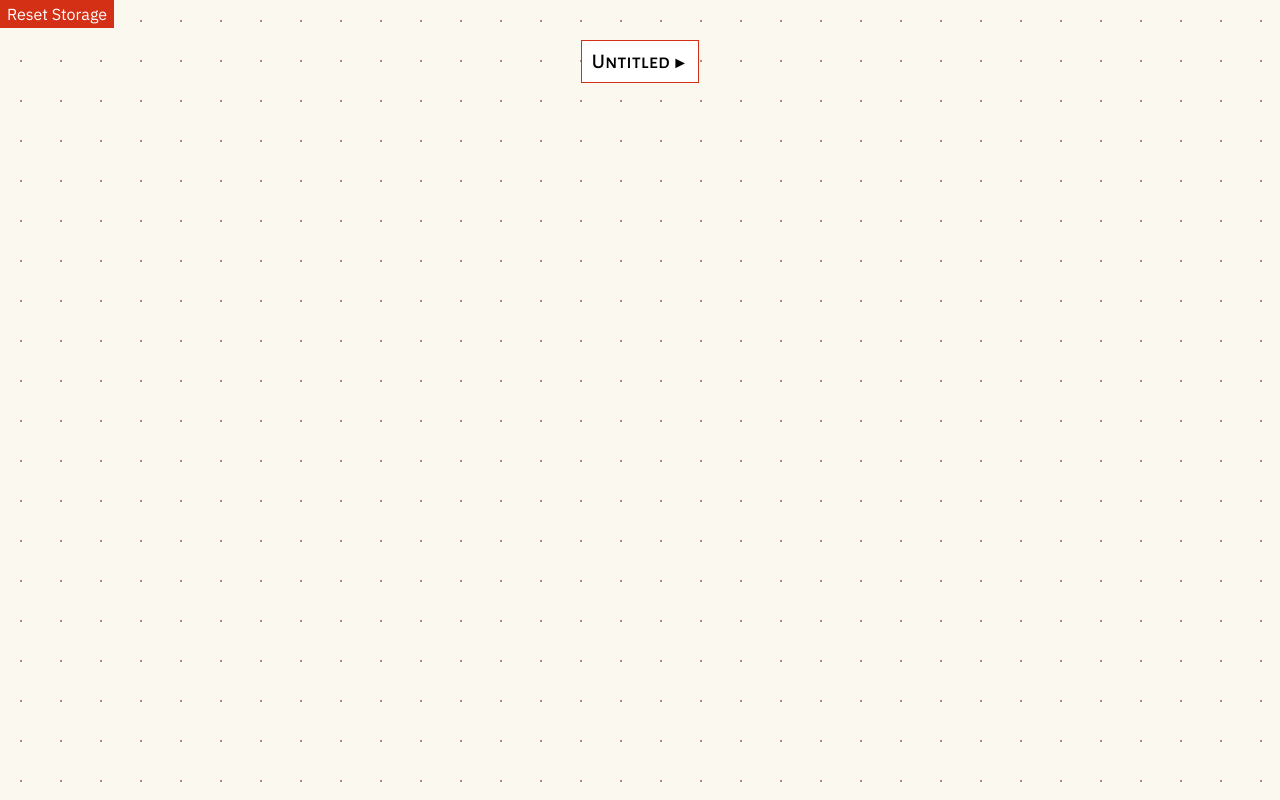
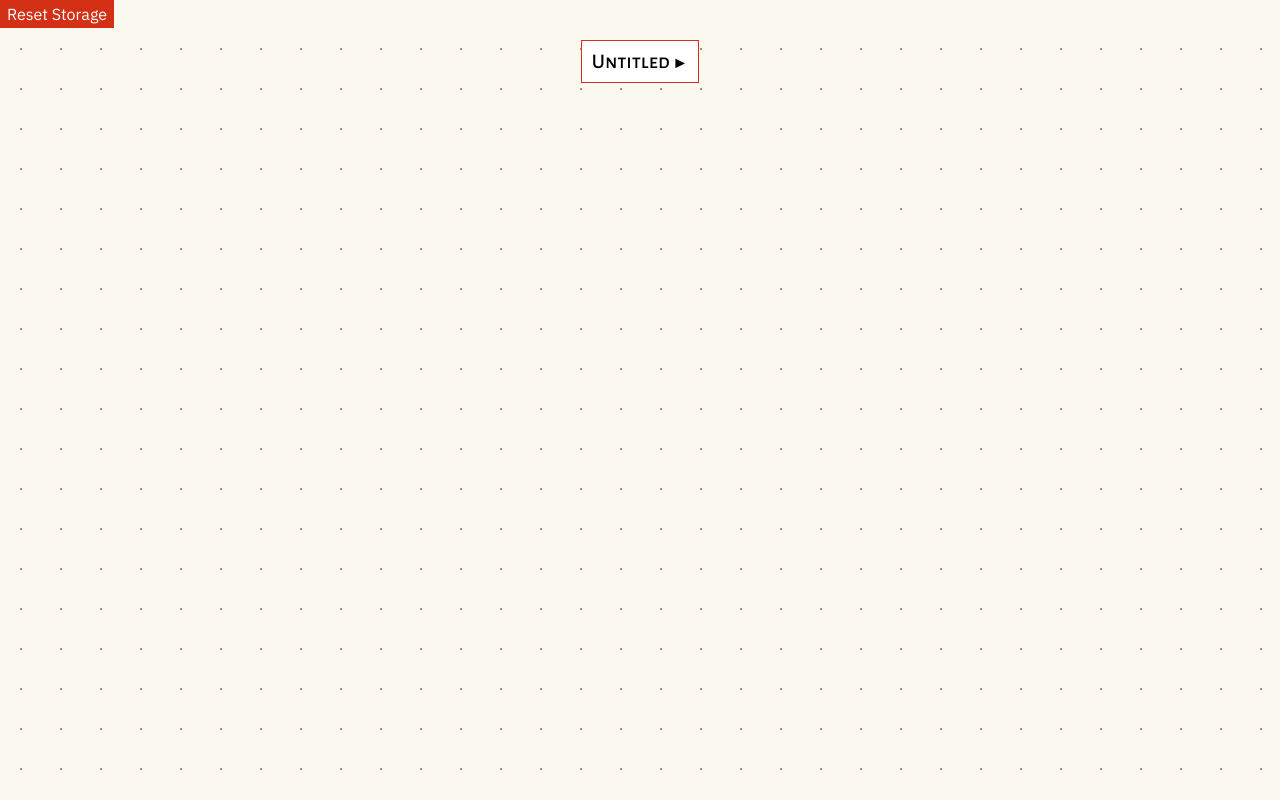
Before and after one commit to ivywong/webwriter, a website built with Vite: page frontend/index.html in a window 1280 px wide. Shown: the top 800 px of the page. Built offline with nearby package versions, Linux system fonts and the light colour scheme.

Commit message:
move bg pattern to canvas

```diff
--- a/frontend/src/css/style.css
+++ b/frontend/src/css/style.css
@@ -19,14 +19,6 @@ body {
   background-color: var(--background-color);
   color: var(--font-color);
   font-family: var(--font-family);
-
-  background-image: radial-gradient(
-    circle at 1px 1px,
-    var(--neutral-color) 1px,
-    transparent 0
-  );
-  background-size: 40px 40px;
-  background-position: 20px 20px;
 }
 
 h1,
@@ -59,6 +51,16 @@ a:focus {
 #canvas {
   width: 100vw;
   height: 4000px;
+}
+
+#canvas {
+  background-image: radial-gradient(
+    circle at 1px 1px,
+    var(--neutral-color) 1px,
+    transparent 0
+  );
+  background-size: 40px 40px;
+  background-position: 20px 20px;
 }
 
 svg {
```
